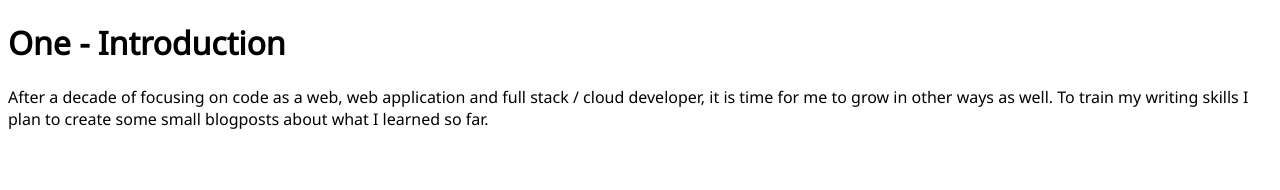
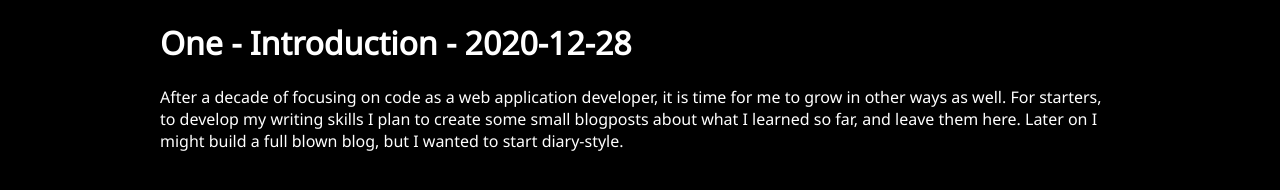
Before and after one commit to cornillemichiel/cornillemichiel.github.io, a plain HTML site: page index.html in a window 1280 px wide. Drawn offline with Linux system fonts and the light colour scheme.

Commit message:
Update index.html

```diff
--- a/index.html
+++ b/index.html
@@ -6,15 +6,28 @@
     <style>
       body{
         font-family: 'Noto Sans', sans-serif;
+        background-color:black;
+        color:white;
+        width:100%;
+        height:100%;
+        margin:0;
+        padding:0;
+      }
+      .wrap{
+        width: 75%;
+        margin:0 auto;
       }
     </style>
   </head>
   <body>
-    <h1>One - Introduction</h1>
-    <p>
-      After a decade of focusing on code as a web, web application and full stack / cloud developer, it is time for me to grow in other ways as well.
-      To train my writing skills I plan to create some small blogposts about what I learned so far.
-    </p>
-    </pre>
+    <div class="wrap">
+      <h1>One - Introduction - 2020-12-28</h1>
+      <p>
+        After a decade of focusing on code as a web application developer, it is time for me to grow in other ways as well.
+        For starters, to develop my writing skills I plan to create some small blogposts about what I learned so far, and leave them here.
+        Later on I might build a full blown blog, but I wanted to start diary-style.
+      </p>
+      </pre>
+    </div>
   </body>
 </html>
```
